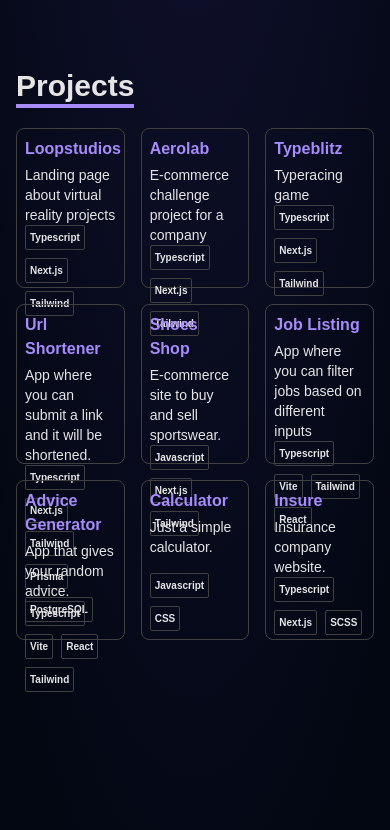
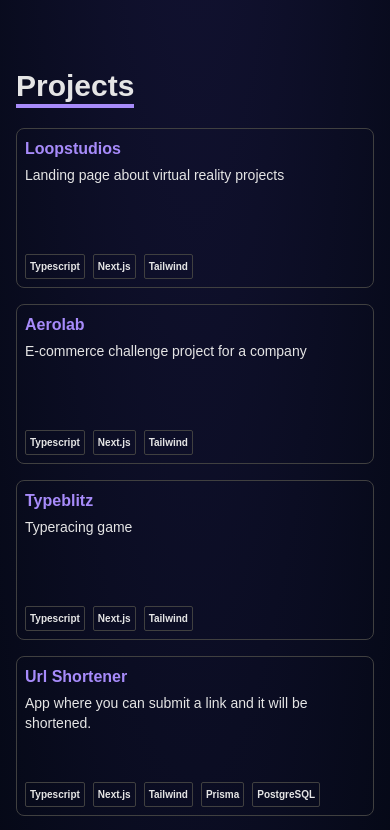
Before and after one commit to emiacerbi/portfolio, an Astro site: page / in a window 390 px wide. Shown: the part 1200-2030 px from the top of the page. Built offline with nearby package versions, Linux system fonts and the light colour scheme; Astro itself is replaced by a stand-in of ours.

Commit message:
responsive grid for projects

```diff
--- a/src/components/Projects.astro
+++ b/src/components/Projects.astro
@@ -63,7 +63,7 @@ const projects = [
     <div class="w-full absolute bg-accent h-1 -bottom-1"></div>
   </h2>
 
-  <div class="grid grid-cols-3 gap-4 mt-6">
+  <div class="grid grid-cols-1 xs:grid-cols-2 md:grid-cols-3 gap-4 mt-6">
     {
       projects.map((project) => (
         <article class="h-40 flex flex-col border border-neutral-700 rounded-lg p-2">
--- a/tailwind.config.mjs
+++ b/tailwind.config.mjs
@@ -6,7 +6,14 @@ export default {
 			colors: {
 				main: '#e5e5e5',
 				accent: '#a78bfa'
-			}
+			},
+			screens: {
+				'xs': '480px',
+				'sm': '768px',
+				'lg': '1024px',
+				'xl': '1280px',
+				'2xl': '1536px',
+			  }
 		},
 	},
 	plugins: [],
```
